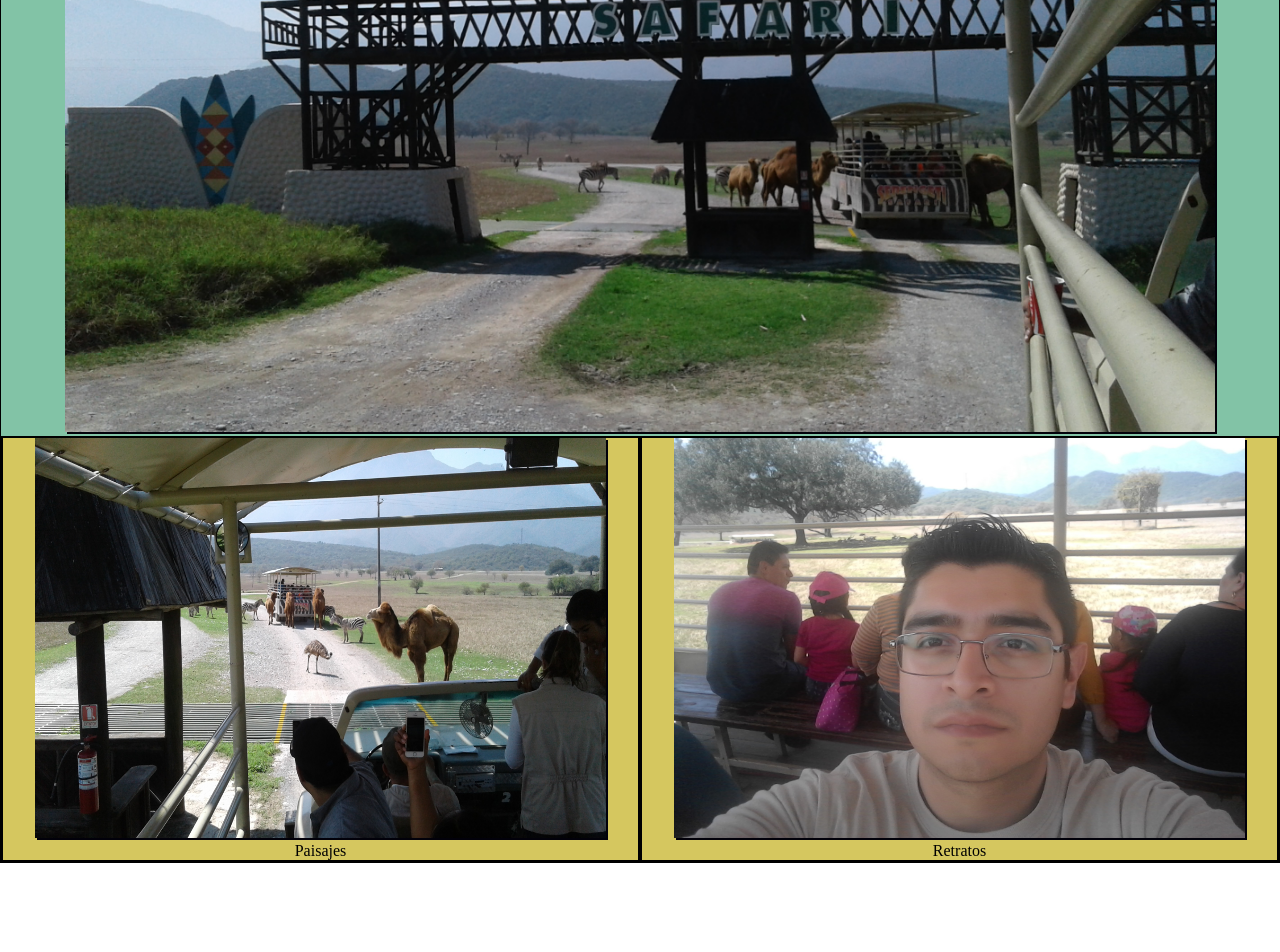
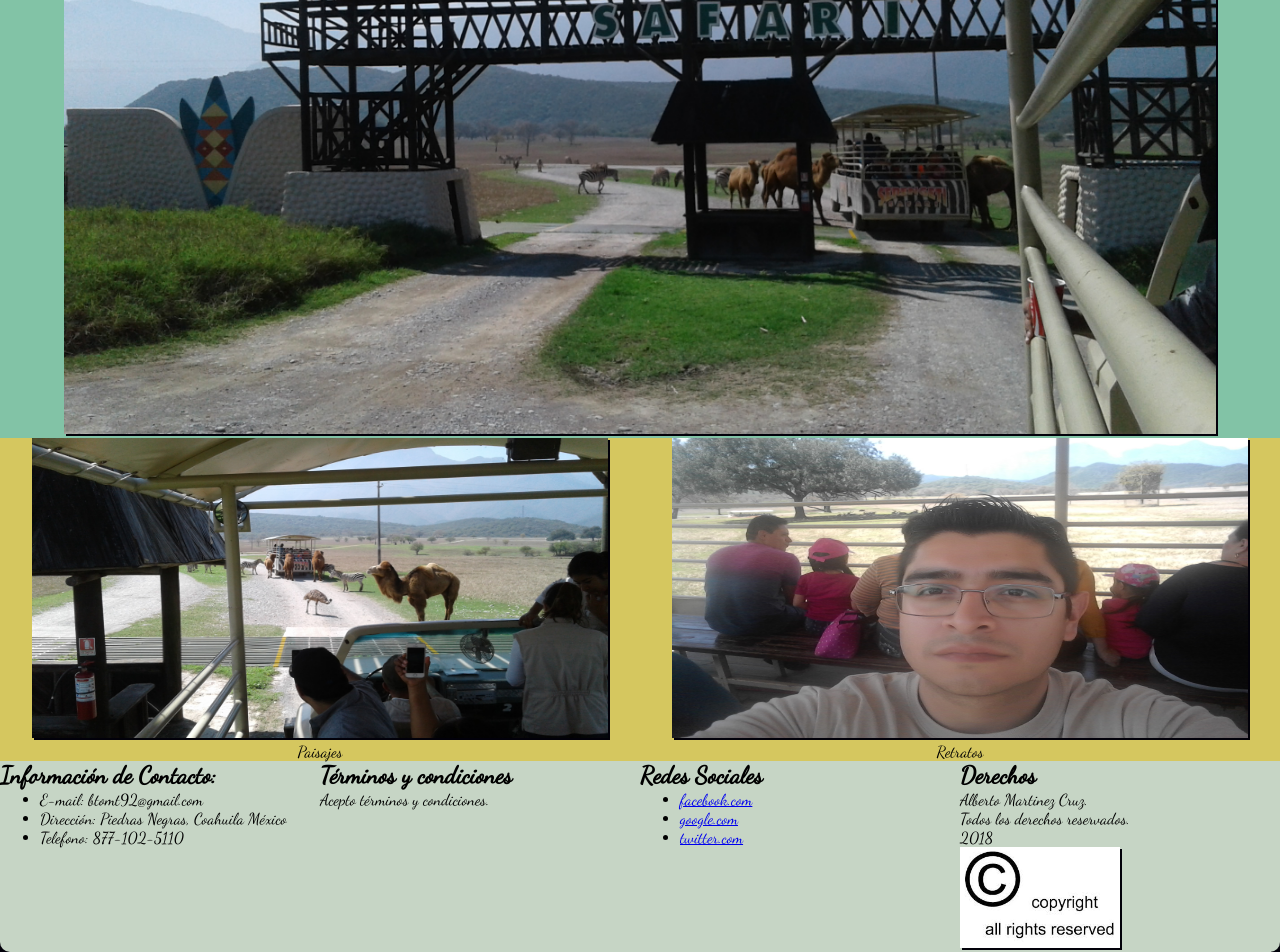
Before and after one commit to btomtz92/Desarrollo_Web_Alberto_Martinez_Cruz, a plain HTML site: page index.html in a window 1280 px wide. Shown: the part 314-1266 px from the top of the page. Before the commit the page ends 1177 px from the top, so only its background shows below. Drawn offline with Linux system fonts and the light colour scheme.

Commit message:
avance del punto 1.4
cración del pie de pagina y modificaciones de los atributos.

```diff
--- a/css/estilos.css
+++ b/css/estilos.css
@@ -1,8 +1,9 @@
 *{
   margin: 0;
+  font-family: Dancing Script;
+  }
 
-}
-header{
+#encabezado{
   margin: 0 auto;
   background-color: #5b7989;
   border-radius: 10px 10px 0 0;
@@ -12,37 +13,42 @@ header h1{
   color: white;
   text-shadow: 2px 2px #02010a;
 }
-header nav{
+#menu{
   text-align: right;
   }
 #inicio{
   text-decoration: none;
 }
-#imagen_central{
+.imagen_principal{
   background-color: #82c3a6;
+  text-align:center;
+  }
+.imagen_secundaria_retrato{
+  width: 50%;
 }
-section{
+.imagen_secundaria_paisaje{
+  width: 50%;
+}
+#contenido{
+  text-align: center;
   display: flex;
   flex-direction: row;
   flex-wrap: wrap;
-  background-color: #d5c75f;
-  text-align: center;
-  border: solid 1px;
-}
+  background-color:#d5c75f;
+  }
+  #cuerpo_del_documento{
+    display: flex;
+    flex-direction: row;
+    flex-wrap: wrap;
+  }
 img{
   box-shadow: 2px 2px #02010a;
 }
 #paisajes{
-  width: 50%;
   transition: transform 1s;
-  border: solid 2px;
-  box-sizing: border-box;
-  }
+    }
 #retratos{
-  width: 50%;
   transition: transform 1s;
-  border: solid 2px;
-  box-sizing: border-box;
   }
 #paisajes:hover{
   transform: rotate(10deg);
@@ -50,3 +56,19 @@ img{
 #retratos:hover{
   transform: translate(20px, -5px);
 }
+footer{
+  column-count: 4;
+  width: 100%;
+  display: flex;
+  flex-direction: row;
+  flex-wrap: wrap;
+  background-color: #C6d5c5;
+  border-radius: 0 0 10px 10px;
+}
+footer article{
+  box-sizing: border-box;
+  width: 25%;
+}
+body{
+  background-color:#02010a;
+}
--- a/index.html
+++ b/index.html
@@ -5,35 +5,65 @@
     <meta name="viewport" content="width=divice-width,user-scalable="no"">
     <title>Comenzando con la fotografía</title>
     <link rel="stylesheet" href="css/estilos.css">
+    <link href="https://fonts.googleapis.com/css?family=Dancing+Script" rel="stylesheet">
   </head>
   <body>
-    <header>
+    <header id="encabezado">
       <h1>Comenzando con la fotografía</h1>
-      <nav>
+      <nav id="menu">
         <a id="inicio" href="index.html">Inicio</a>
         <a href="paisajes.html">Paisajes</a>
         <a href="retratos.html">Retratos</a>
       </nav>
     </header>
     <div id="contenido">
-    <section>
-      <figure id="imagen_central">
-        <img src="imagenes/imagen1.jpg" width="90%"/>
+    <section id="cuerpo_del_documento">
+      <figure class="imagen_principal">
+        <img id="imagen_central" src="imagenes/imagen1.jpg" width="90%"/>
       </figure>
-      <figure id="paisajes">
-          <img src="imagenes/imagen2.jpg" width="90%" height="400px"/>
+      <figure class="imagen_secundaria_paisaje">
+          <img id="paisajes" src="imagenes/imagen2.jpg" width="90%" height="300px"/>
           <figcaption>Paisajes</figcaption>
       </figure>
-      <figure id="retratos">
-          <img src="imagenes/safari.jpg" width="90%" height="400px"/>
+      <figure class="imagen_secundaria_retrato">
+          <img id="retratos" src="imagenes/safari.jpg" width="90%" height="300px"/>
           <figcaption>Retratos</figcaption>
       </figure>
       </section>
-      <footer>
+    </div>
 
-    </footer>
-    </div>
-    </body>
+        <footer>
+          <article class="contacto">
+        <h1>Información de Contacto:</h1>
+          <ul>
+            <li>E-mail: btomt92@gmail.com</li>
+            <li>Dirección: Piedras Negras, Coahuila México</li>
+            <li>Telefono: 877-102-5110</li>
+          </ul>
+        </article class="terminos">
+          <article>
+          <h1>Términos y condiciones</h1>
+            <p>
+              Acepto términos y condiciones.
+            </p>
+          </article>
+          <article class="redes">
+          <h1>Redes Sociales</h1>
+          <ul>
+            <li><a href="https://www.facebook.com/btomtzc92">facebook.com</a></li>
+            <li><a href="https://plus.google.com/u/0/104469107627637910569">google.com</a></li>
+            <li><a href="https://twitter.com/btomtz921">twitter.com</a></li>
+          </ul>
+          </article>
+          <article>
+          <h1>Derechos</h1>
+            <p>
+              Alberto Martinez Cruz.<br>Todos los derechos reservados.<br>2018
+            </p>
+  <img src="imagenes/copyright.jpg" width="50%"/>
+          </article>
+        </footer>
+        </body>
 
 
 </html>
```
Also changed, not shown: imagenes/copyright.jpg (added).
